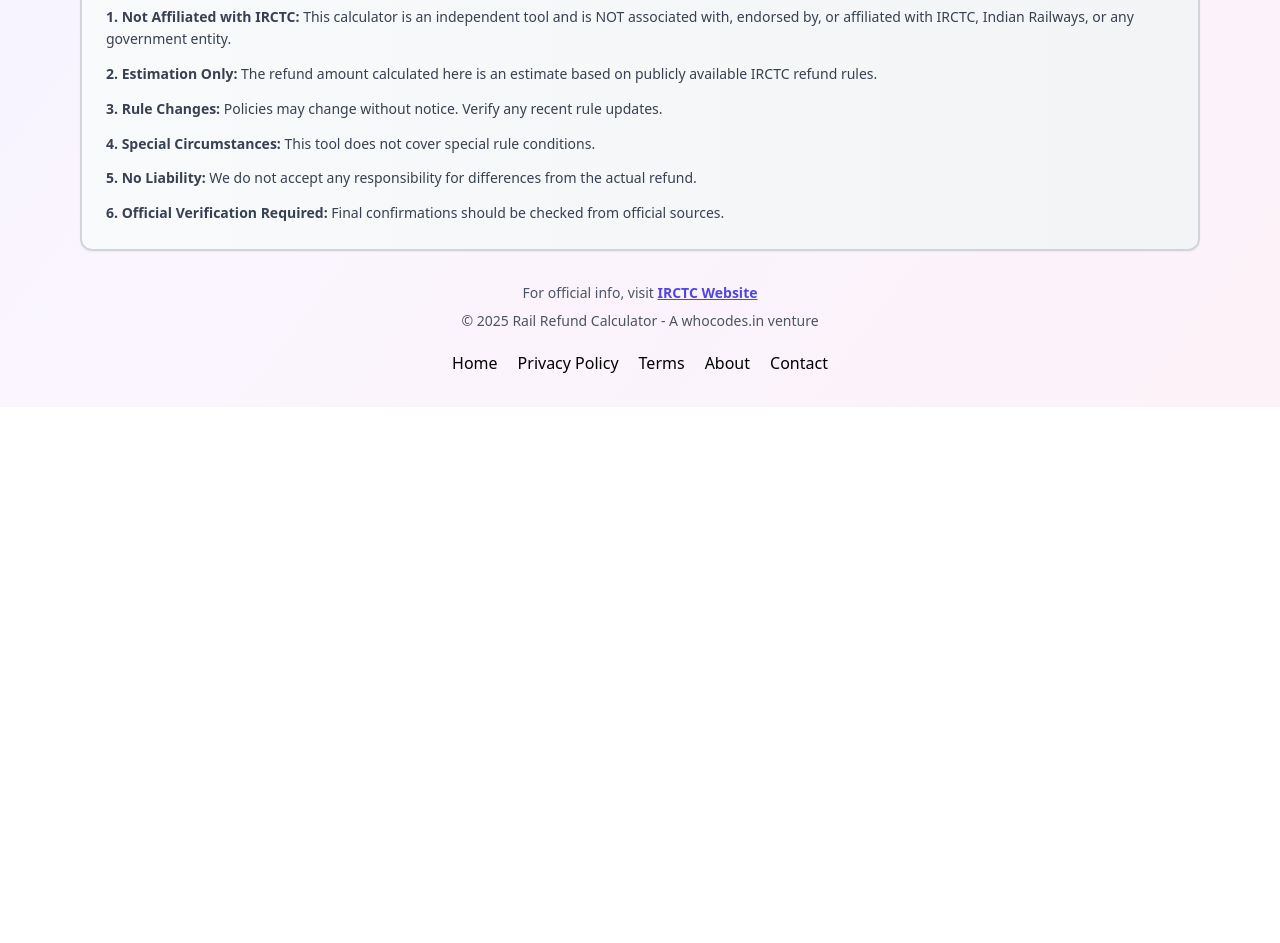
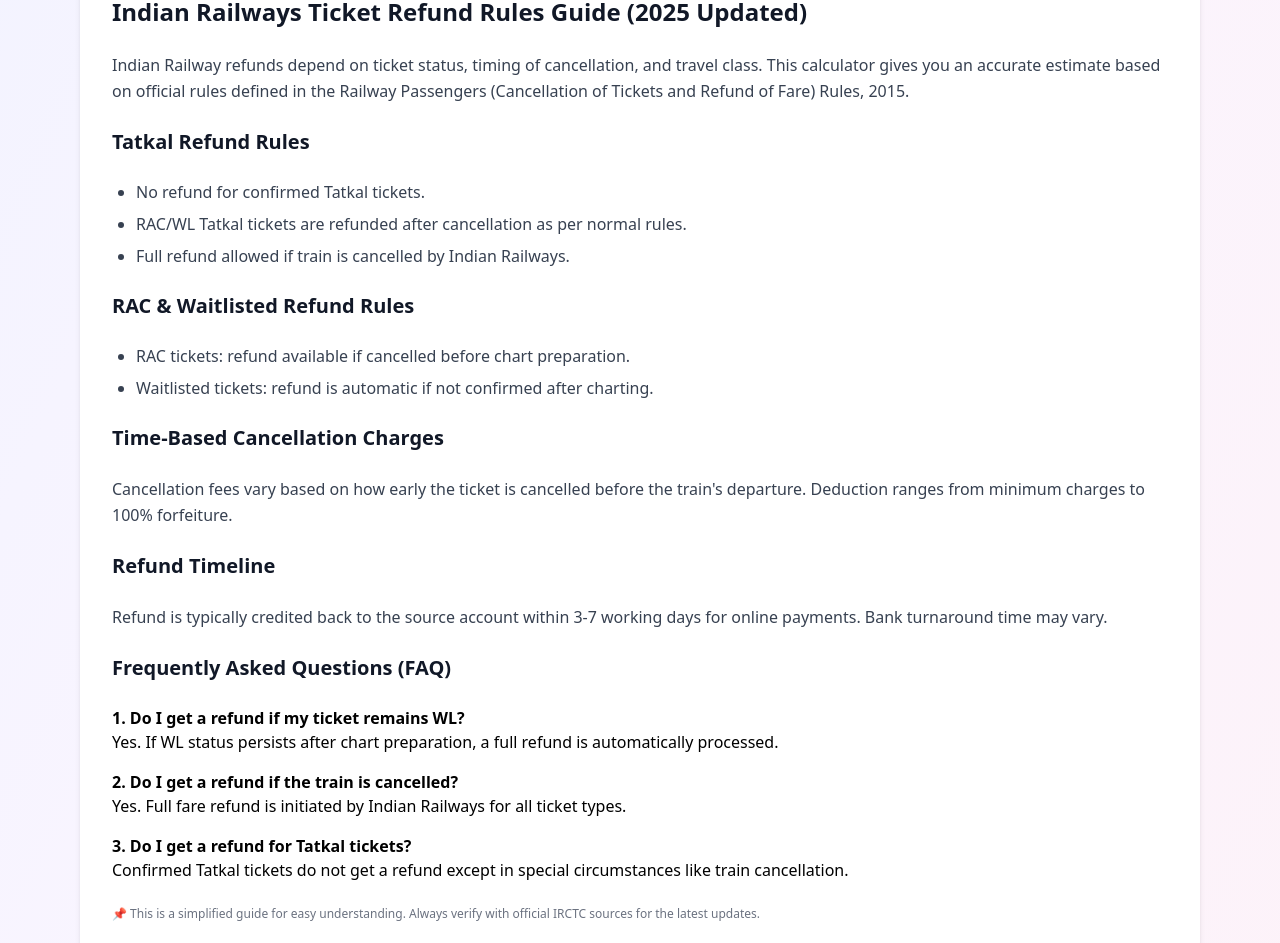
Before and after one commit to HammadNasir/rail-refund-calculator, a React (Vite) app: page / in a window 1280 px wide. Shown: the part 1320-2263 px from the top of the page. Before the commit the page ends 1727 px from the top, so only its background shows below. Built offline with nearby package versions, Linux system fonts and the light colour scheme.

Commit message:
made adsense compliant 05122025

```diff
--- a/src/App.jsx
+++ b/src/App.jsx
@@ -572,6 +572,60 @@
           </div>
         )}
 
+        <div className="mt-14 bg-white rounded-xl shadow-md p-8 space-y-6">
+  <h2 className="text-2xl font-bold text-gray-900 mb-4">
+    Indian Railways Ticket Refund Rules Guide (2025 Updated)
+  </h2>
+  <p className="text-gray-700 leading-relaxed">
+    Indian Railway refunds depend on ticket status, timing of cancellation,
+    and travel class. This calculator gives you an accurate estimate based on
+    official rules defined in the Railway Passengers (Cancellation of Tickets
+    and Refund of Fare) Rules, 2015.
+  </p>
+
+  <h3 className="text-xl font-semibold text-gray-900 mt-6">Tatkal Refund Rules</h3>
+  <ul className="list-disc pl-6 text-gray-700 space-y-2">
+    <li>No refund for confirmed Tatkal tickets.</li>
+    <li>RAC/WL Tatkal tickets are refunded after cancellation as per normal rules.</li>
+    <li>Full refund allowed if train is cancelled by Indian Railways.</li>
+  </ul>
+
+  <h3 className="text-xl font-semibold text-gray-900 mt-6">RAC & Waitlisted Refund Rules</h3>
+  <ul className="list-disc pl-6 text-gray-700 space-y-2">
+    <li>RAC tickets: refund available if cancelled before chart preparation.</li>
+    <li>Waitlisted tickets: refund is automatic if not confirmed after charting.</li>
+  </ul>
+
+  <h3 className="text-xl font-semibold text-gray-900 mt-6">Time-Based Cancellation Charges</h3>
+  <p className="text-gray-700 leading-relaxed">
+    Cancellation fees vary based on how early the ticket is cancelled before the
+    train's departure. Deduction ranges from minimum charges to 100% forfeiture.
+  </p>
+
+  <h3 className="text-xl font-semibold text-gray-900 mt-6">Refund Timeline</h3>
+  <p className="text-gray-700 leading-relaxed">
+    Refund is typically credited back to the source account within 3-7 working
+    days for online payments. Bank turnaround time may vary.
+  </p>
+
+  <h3 className="text-xl font-semibold text-gray-900 mt-8">Frequently Asked Questions (FAQ)</h3>
+  <div className="space-y-4">
+    <p><strong>1. Do I get a refund if my ticket remains WL?</strong><br />
+      Yes. If WL status persists after chart preparation, a full refund is automatically processed.
+    </p>
+    <p><strong>2. Do I get a refund if the train is cancelled?</strong><br />
+      Yes. Full fare refund is initiated by Indian Railways for all ticket types.
+    </p>
+    <p><strong>3. Do I get a refund for Tatkal tickets?</strong><br />
+      Confirmed Tatkal tickets do not get a refund except in special circumstances like train cancellation.
+    </p>
+  </div>
+
+  <p className="text-xs text-gray-500 mt-10">
+    📌 This is a simplified guide for easy understanding. Always verify with official IRCTC sources for the latest updates.
+  </p>
+</div>
+
         {/* Comprehensive Disclaimer */}
         <div className="mt-8 bg-gradient-to-r from-gray-50 to-gray-100 border-2 border-gray-300 rounded-xl p-6 shadow-sm">
           <h3 className="font-bold text-gray-800 mb-4 flex items-center gap-2">
```
